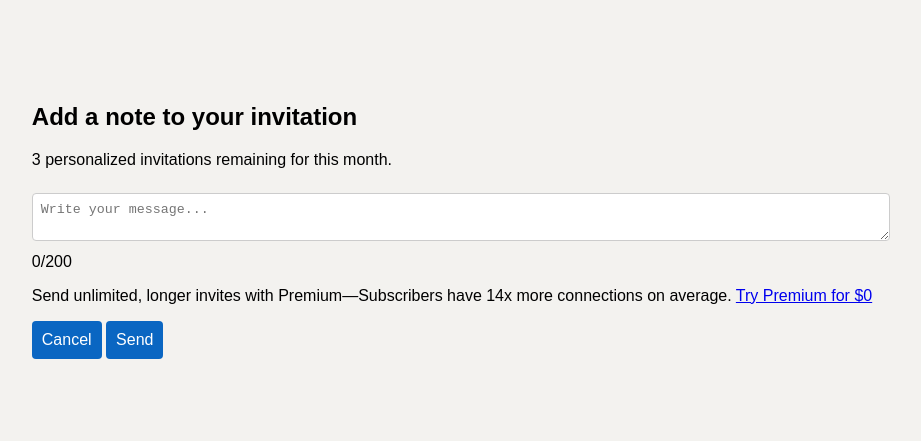
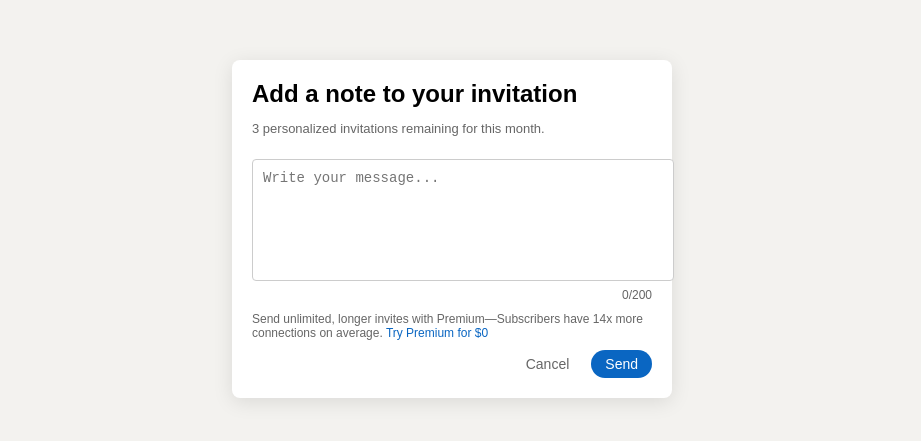
Before and after one commit to Yogahen/linkedin, a plain HTML site: page index.html in a window 1280 px wide. Shown: the part 179-620 px from the top of the page, without its empty margins (188-1109 px from the left). Drawn offline with Linux system fonts and the light colour scheme.

Commit message:
Update style.css

```diff
--- a/style.css
+++ b/style.css
@@ -5,41 +5,74 @@ body {
   justify-content: center;
   align-items: center;
   height: 100vh;
-  margin: 0;
 }
 
-.container {
-  background: white;
+.popup {
+  background: #fff;
   padding: 20px;
   border-radius: 8px;
-  box-shadow: 0 0 10px rgba(0,0,0,0.1);
-  max-width: 400px;
-  width: 100%;
+  width: 400px;
+  box-shadow: 0 4px 20px rgba(0,0,0,0.1);
 }
 
-input, textarea {
+h2 {
+  margin: 0 0 5px;
+}
+
+.subtitle {
+  font-size: 13px;
+  color: #666;
+}
+
+textarea {
   width: 100%;
-  padding: 8px;
-  margin: 8px 0;
+  height: 100px;
+  margin-top: 10px;
+  padding: 10px;
+  font-size: 14px;
   border: 1px solid #ccc;
   border-radius: 4px;
+  resize: none;
+}
+
+.char-count {
+  text-align: right;
+  font-size: 12px;
+  color: #666;
+  margin-top: 3px;
+}
+
+.premium {
+  font-size: 12px;
+  color: #666;
+  margin: 10px 0;
+}
+
+.premium a {
+  color: #0a66c2;
+  text-decoration: none;
+}
+
+.buttons {
+  display: flex;
+  justify-content: flex-end;
+  gap: 8px;
 }
 
 button {
-  background-color: #0a66c2;
-  color: white;
+  padding: 6px 14px;
   border: none;
-  padding: 10px;
-  border-radius: 4px;
+  border-radius: 20px;
+  font-size: 14px;
   cursor: pointer;
-  font-size: 16px;
 }
 
-button:hover {
-  background-color: #004182;
+.cancel {
+  background: none;
+  color: #666;
 }
 
-#status {
-  margin-top: 15px;
-  font-weight: bold;
+.send {
+  background: #0a66c2;
+  color: white;
 }
```
